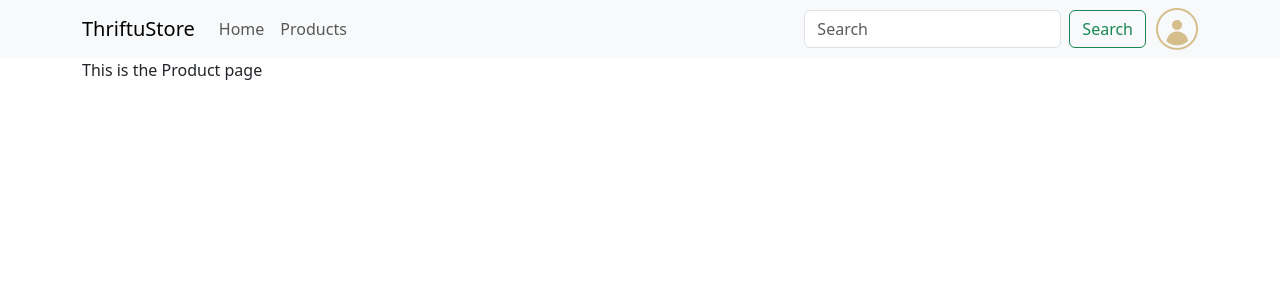
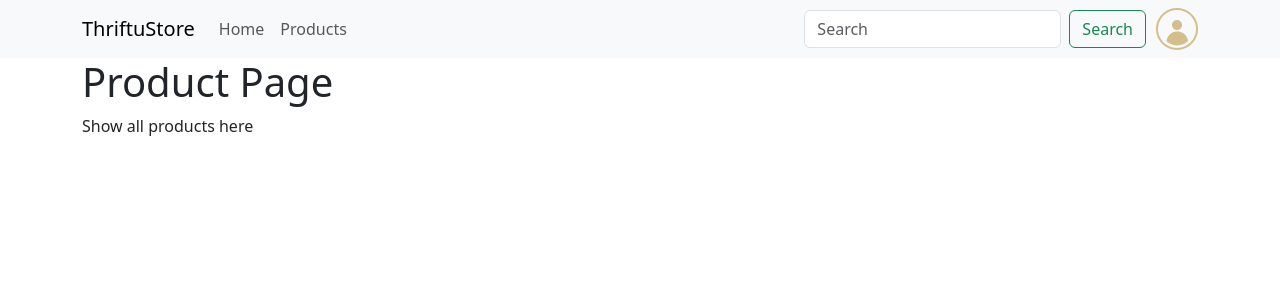
Before and after one commit to aracheldog/front, a React (Create React App) app: page /product in a window 1280 px wide. Shown: the top 300 px of the page. Built offline with nearby package versions, Linux system fonts and the light colour scheme.

Commit message:
add product router

```diff
--- a/src/pages/Product/index.js
+++ b/src/pages/Product/index.js
@@ -1,9 +1,21 @@
 import React from "react";
+import { useParams } from 'react-router-dom';
 
 const ProductPage = () => {
+    const { product_id } = useParams();
+
     return (
-        <div>This is the Product page</div>
-    )
-}
+        <div>
+            <h1>Product Page</h1>
+            {product_id ? (
+                <p>Product ID: {product_id}</p>
+                // Fetch and display information for the specific product
+            ) : (
+                <p>Show all products here</p>
+                // Fetch and display all products
+            )}
+        </div>
+    );
+};
 
 export default ProductPage;
--- a/src/routers/IndexRouter.js
+++ b/src/routers/IndexRouter.js
@@ -13,6 +13,7 @@ const IndexRouter = ()=>{
                 <Route path= "/" element={<HomePage/>}></Route>
                 <Route path= "/login" element={<LoginPage/>}></Route>
                 <Route path= "/product" element={<ProductPage/>}></Route>
+                <Route path="/product/:product_id" element={<ProductPage/>} />
                 <Route path= "/profile" element={<ProfilePage/>}></Route>
             </Routes>
         </Router>
```
